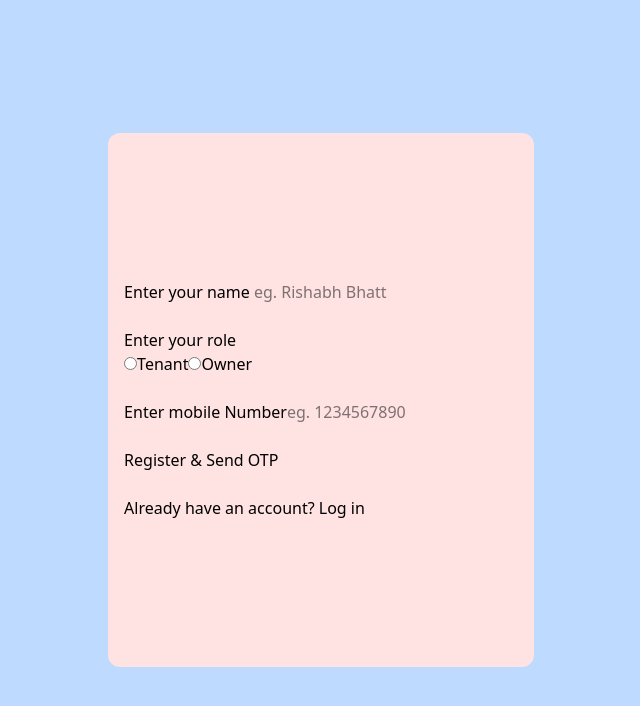
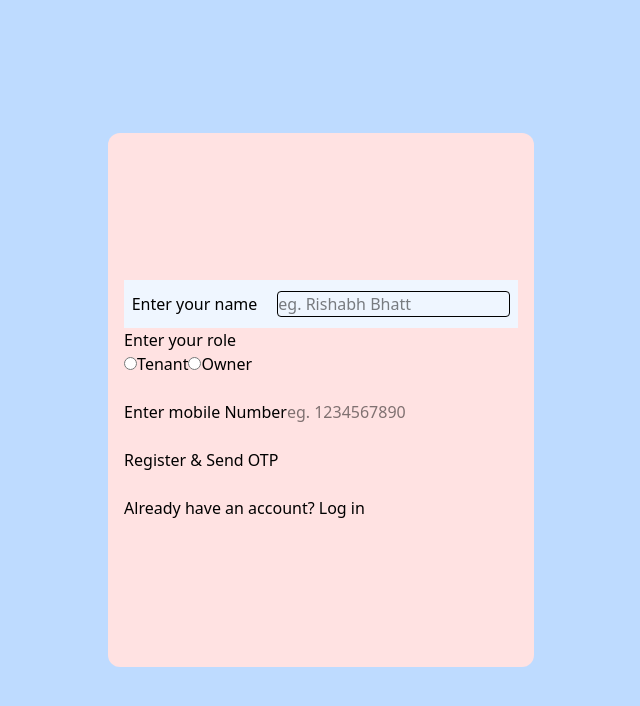
Before and after one commit to RishabhBhatt01/roommate.in, a React (Vite) app in the folder Frontend/: page / in a window 1280 px wide. Shown: the top 706 px of the page, without its empty margins (319-959 px from the left). Built offline with nearby package versions, Linux system fonts and the light colour scheme.

Commit message:
css updated

```diff
--- a/Frontend/src/components/UserRegistration.jsx
+++ b/Frontend/src/components/UserRegistration.jsx
@@ -45,14 +45,15 @@ const UserRegistration = () =>{
     <div className=" w-1/3 h-2/3 border rounded-xl border-transparent bg-red-100 flex items-center justify-center">
     <form onSubmit = {handleSubmit}>
 
-      <div className="w-full">
-      <label>Enter your name </label>
+      <div className="bg-blue-50 flex items-center justify-center">
+      <label>Enter your name </label> <br />
       <input
       type="text"
       value={username}
       onChange={(e) => setusername(e.target.value)}
       placeholder = "eg. Rishabh Bhatt"
       required
+      className="border rounded ml-5"
       /> <br /><br />
       </div>
 
```
